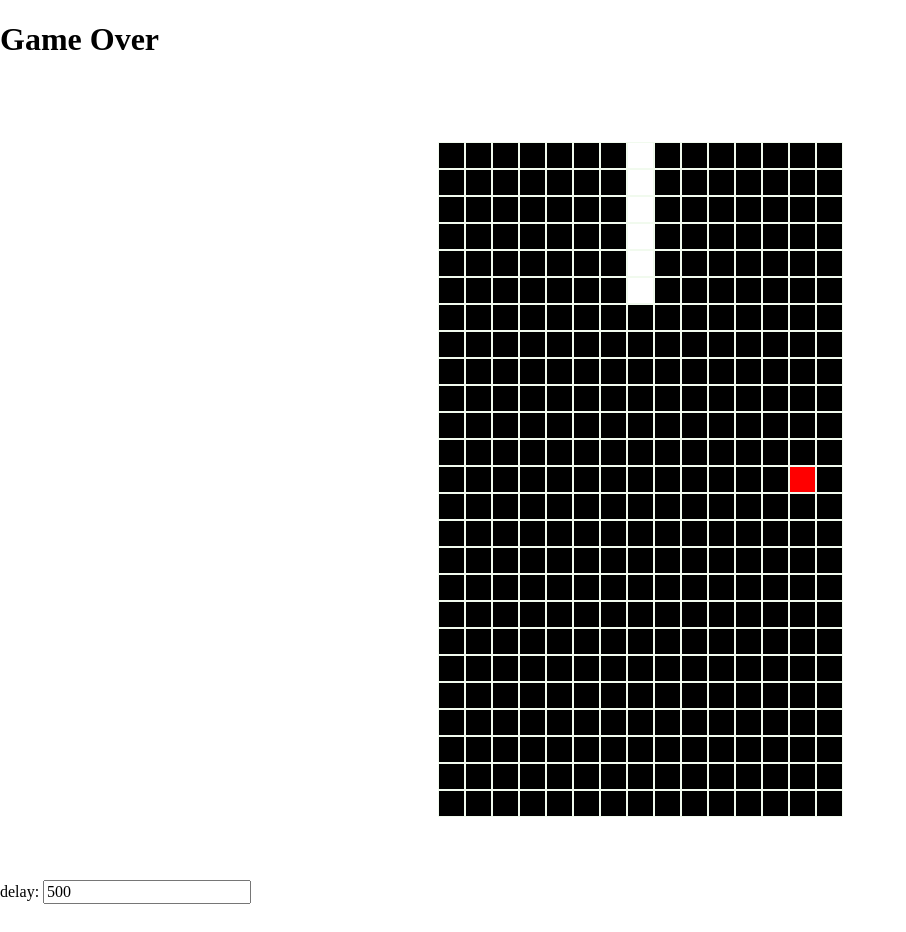
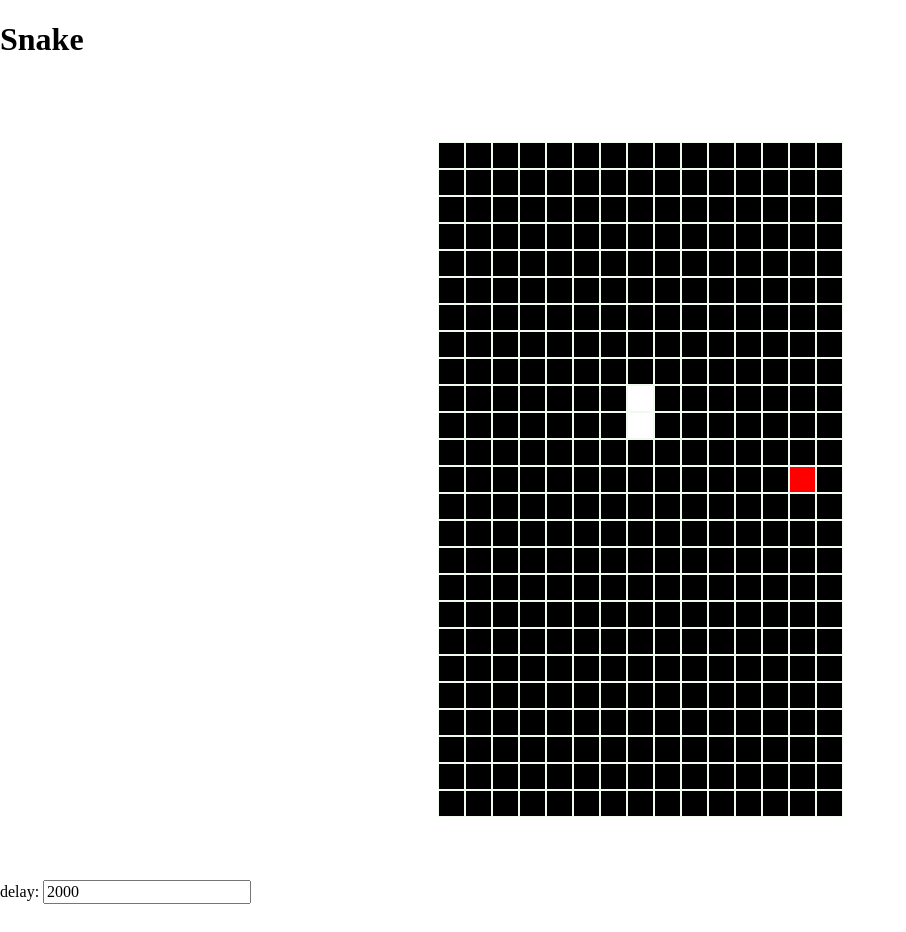
Before and after one commit to iamBevan/snake, a React (Create React App) app: page / in a window 1280 px wide. Shown: the top 932 px of the page, without its empty margins (0-906 px from the left). Built offline with nearby package versions, Linux system fonts and the light colour scheme; the HTML template or start-up script is replaced by a standard one.

Commit message:
WIP - refactor before useEffect

```diff
--- a/src/components/grid/Grid.tsx
+++ b/src/components/grid/Grid.tsx
@@ -20,7 +20,7 @@ function Grid() {
 	const [yPos, setYPos] = useState(12);
 	const [xPos, setXPos] = useState(7);
 	const [count, setCount] = useState(0);
-	const [delay, setDelay] = useState(500);
+	const [delay, setDelay] = useState(2000);
 	const [isRunning, toggleIsRunning] = useBoolean(true);
 	const [foodCoords, setFoodCoords] = useState<Position>({
 		x: Math.floor(Math.random() * 14) + 1,
@@ -38,6 +38,14 @@ function Grid() {
 
 		return rows;
 	});
+
+	// useEffect(() => {
+	// 	setGrid(
+	// 		produce(grid, (gridCopy) => {
+	// 			gridCopy[xPos][yPos] = 1;
+	// 		})
+	// 	);;
+	// }, [xPos]);
 
 	const gameOver = () => {
 		return <h1>Game Over</h1>;
@@ -70,12 +78,20 @@ function Grid() {
 				setGrid(
 					produce(grid, (gridCopy) => {
 						gridCopy[foodCoords.y][foodCoords.x] = 2;
-						gridCopy[yPos - 1][xPos] = 1;
+						// gridCopy[yPos - 1][xPos] = 1;
 					})
 				);
 				setHasFood(true);
 			}
 		};
+		if (
+			(yPos === 0 && direction === "up") ||
+			(xPos === 0 && direction === "left") ||
+			(yPos === numRows - 1 && direction === "down") ||
+			(xPos === numCols - 1 && direction === "right")
+		) {
+			toggleIsRunning(false);
+		} else {
 			switch (direction) {
 				case "up":
 					setGrid(
@@ -134,32 +150,25 @@ function Grid() {
 			} else {
 				tail.push({ x: xPos, y: yPos });
 			}
+		}
+		console.log(grid);
+	};
 
+	useInterval(
+		() => {
+			runSnake();
+			setCount(count + 1);
 			if (xPos === foodCoords.x && yPos === foodCoords.y) {
-			setSnakeLength((prev) => prev + 1);
+				// setSnakeLength((prev) => prev + 1);
 				setHasFood(false);
 				console.log("DING DING");
 				food();
 			}
-	};
 
-	useInterval(
-		() => {
-			if (
-				(yPos === 0 && direction === "up") ||
-				(xPos === 0 && direction === "left") ||
-				(yPos === numRows - 1 && direction === "down") ||
-				(xPos === numCols - 1 && direction === "right")
-			) {
-				toggleIsRunning(false);
-			} else {
-				runSnake();
-				setCount(count + 1);
-				console.log("interval log", "x: ", xPos, "y: ", yPos);
-				console.log("food log", "x: ", foodCoords?.x, "y: ", foodCoords?.y);
-			}
-			console.log("hasfood", hasFood);
-			console.log(grid);
+			// console.log("interval log", "x: ", xPos, "y: ", yPos);
+			// console.log("food log", "x: ", foodCoords?.x, "y: ", foodCoords?.y);
+
+			// console.log("hasfood", hasFood);
 		},
 		isRunning ? delay : null
 	);
@@ -198,7 +207,7 @@ function Grid() {
 
 	return (
 		<>
-			{isRunning ? undefined : gameOver()}
+			{isRunning ? <h1>Snake</h1> : gameOver()}
 			<div className={styles.container}>
 				<div
 					className={styles.grid}
```
Lines whose indentation alone changed are shown as unchanged.
